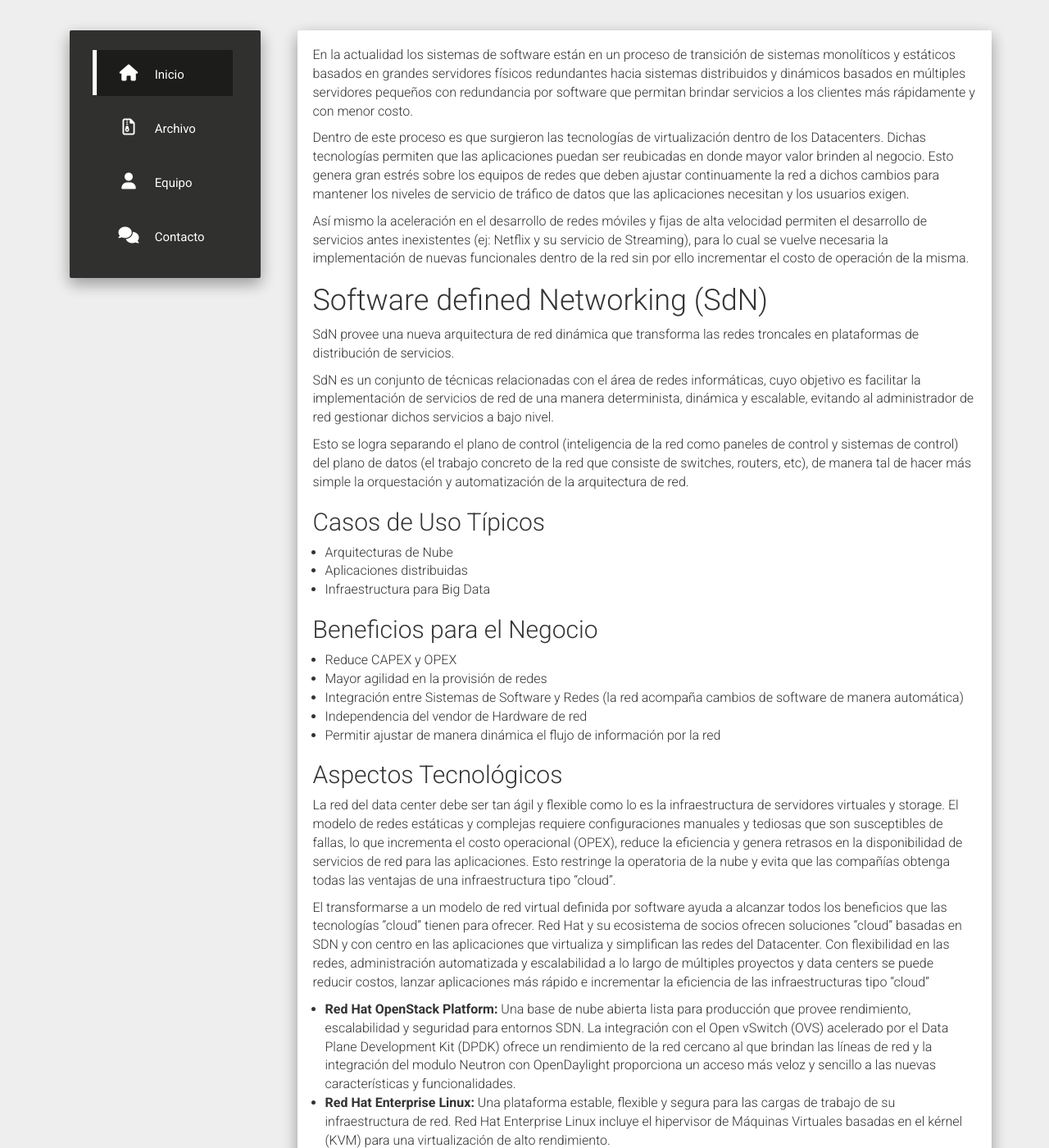
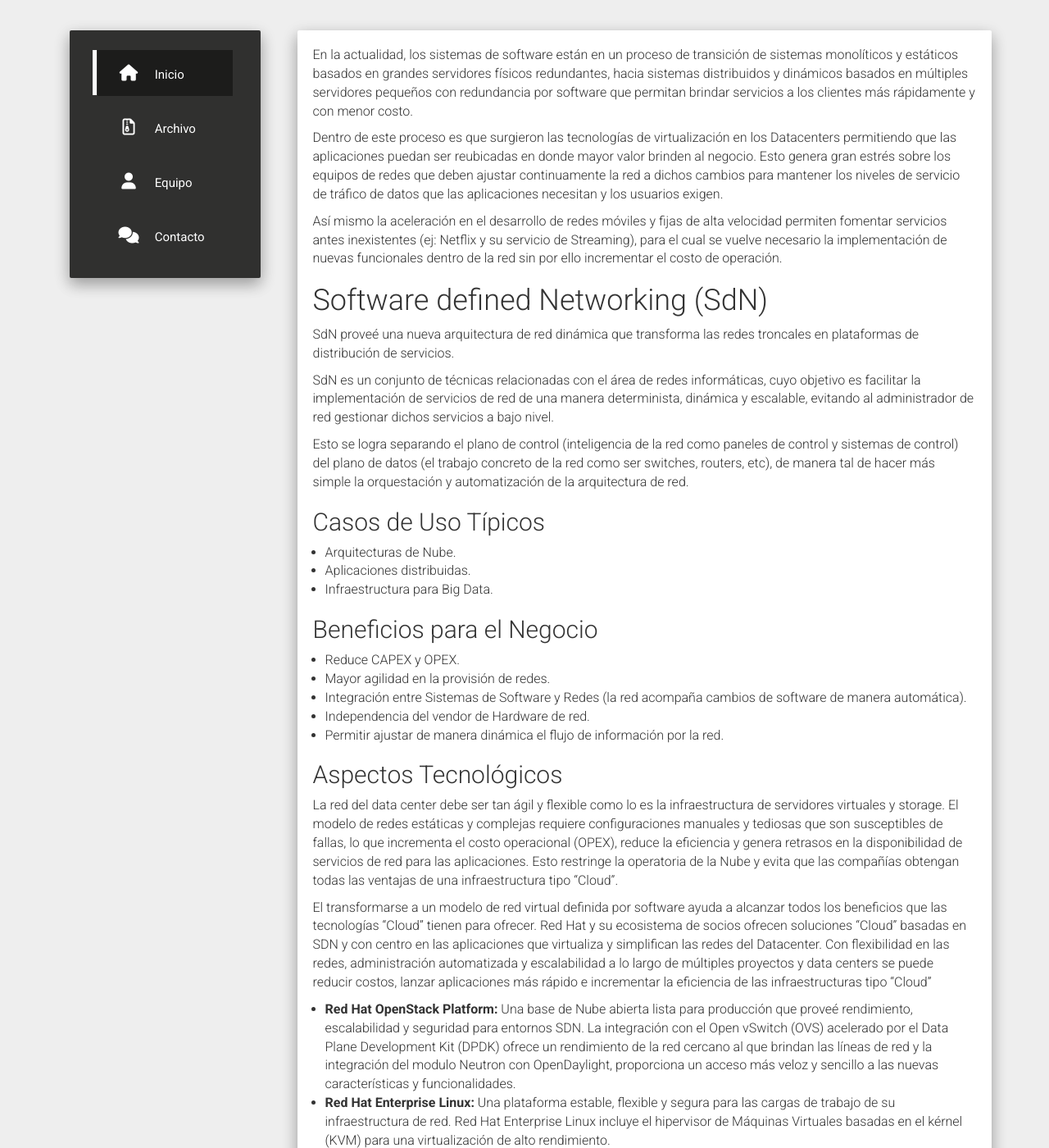
Before and after one commit to Semperti/semperti.github.io, a Jekyll site: the page built from _posts/2017-01-23-intronfv.md, in a window 1280 px wide and 1400 px high, scrolled down 191 px. Shown: the whole window at 82% size. Built offline with Jekyll 4.4.1, drawn with Linux system fonts in a browser that asks for light colours; nearby versions of some CDN libraries; comment, search, counter and statistics services are not loaded; some of the changed text lies outside the part shown.

Commit message:
Cambios de gramática y semántica

```diff
--- a/_posts/2017-01-23-intronfv.md
+++ b/_posts/2017-01-23-intronfv.md
@@ -14,41 +14,41 @@ image: /assets/2017-01-23-intronfv/mano-icon.png
 
 ---
 
-En la actualidad los sistemas de software están en un proceso de transición de sistemas monolíticos y estáticos basados en grandes servidores físicos redundantes hacia sistemas distribuidos y dinámicos basados en múltiples servidores pequeños con redundancia por software que permitan brindar servicios a los clientes más rápidamente y con menor costo.
+En la actualidad, los sistemas de software están en un proceso de transición de sistemas monolíticos y estáticos basados en grandes servidores físicos redundantes, hacia sistemas distribuidos y dinámicos basados en múltiples servidores pequeños con redundancia por software que permitan brindar servicios a los clientes más rápidamente y con menor costo.
 
-Dentro de este proceso es que surgieron las tecnologías de virtualización dentro de los Datacenters. Dichas tecnologías permiten que las aplicaciones puedan ser reubicadas en donde mayor valor brinden al negocio. Esto genera gran estrés sobre los equipos de redes que deben ajustar continuamente la red a dichos cambios para mantener los niveles de servicio de tráfico de datos que las aplicaciones necesitan y los usuarios exigen.
+Dentro de este proceso es que surgieron las tecnologías de virtualización en los Datacenters permitiendo que las aplicaciones puedan ser reubicadas en donde mayor valor brinden al negocio. Esto genera gran estrés sobre los equipos de redes que deben ajustar continuamente la red a dichos cambios para mantener los niveles de servicio de tráfico de datos que las aplicaciones necesitan y los usuarios exigen.
 
-Así mismo la aceleración en el desarrollo de redes móviles y fijas de alta velocidad permiten el desarrollo de servicios antes inexistentes (ej: Netflix y su servicio de Streaming), para lo cual se vuelve necesaria la implementación de nuevas funcionales dentro de la red sin por ello incrementar el costo de operación de la misma.
+Así mismo la aceleración en el desarrollo de redes móviles y fijas de alta velocidad permiten fomentar servicios antes inexistentes (ej: Netflix y su servicio de Streaming), para el cual se vuelve necesario la implementación de nuevas funcionales dentro de la red sin por ello incrementar el costo de operación.
 
 # Software defined Networking (SdN)
 
-SdN provee una nueva arquitectura de red dinámica que transforma las redes troncales en plataformas de distribución de servicios.
+SdN proveé una nueva arquitectura de red dinámica que transforma las redes troncales en plataformas de distribución de servicios.
 
 SdN es un conjunto de técnicas relacionadas con el área de redes informáticas, cuyo objetivo es facilitar la implementación de servicios de red de una manera determinista, dinámica y escalable, evitando al administrador de red gestionar dichos servicios a bajo nivel.
 
-Esto se logra separando el plano de control (inteligencia de la red como paneles de control y sistemas de control) del plano de datos (el trabajo concreto de la red que consiste de switches, routers, etc), de manera tal de hacer más simple la orquestación y automatización de la arquitectura de red.
+Esto se logra separando el plano de control (inteligencia de la red como paneles de control y sistemas de control) del plano de datos (el trabajo concreto de la red como ser switches, routers, etc), de manera tal de hacer más simple la orquestación y automatización de la arquitectura de red.
 
 ## Casos de Uso Típicos
 
-* Arquitecturas de Nube
-* Aplicaciones distribuidas
-* Infraestructura para Big Data
+* Arquitecturas de Nube.
+* Aplicaciones distribuidas.
+* Infraestructura para Big Data.
 
 ## Beneficios para el Negocio
 
-* Reduce CAPEX y OPEX
-* Mayor agilidad en la provisión de redes
-* Integración entre Sistemas de Software y Redes (la red acompaña cambios de software de manera automática)
-* Independencia del vendor de Hardware de red
-* Permitir ajustar de manera dinámica el flujo de información por la red
+* Reduce CAPEX y OPEX.
+* Mayor agilidad en la provisión de redes.
+* Integración entre Sistemas de Software y Redes (la red acompaña cambios de software de manera automática).
+* Independencia del vendor de Hardware de red.
+* Permitir ajustar de manera dinámica el flujo de información por la red.
 
 ## Aspectos Tecnológicos
 
-La red del data center debe ser tan ágil y flexible como lo es la infraestructura de servidores virtuales y storage. El modelo de redes estáticas y complejas requiere configuraciones manuales y tediosas que son susceptibles de fallas, lo que incrementa el costo operacional (OPEX), reduce la eficiencia y genera retrasos en la disponibilidad de servicios de red para las aplicaciones. Esto restringe la operatoria de la nube y evita que las compañías obtenga todas las ventajas de una infraestructura tipo “cloud”.
+La red del data center debe ser tan ágil y flexible como lo es la infraestructura de servidores virtuales y storage. El modelo de redes estáticas y complejas requiere configuraciones manuales y tediosas que son susceptibles de fallas, lo que incrementa el costo operacional (OPEX), reduce la eficiencia y genera retrasos en la disponibilidad de servicios de red para las aplicaciones. Esto restringe la operatoria de la Nube y evita que las compañías obtengan todas las ventajas de una infraestructura tipo “Cloud”.
 
-El transformarse a un modelo de red virtual definida por software ayuda a alcanzar todos los beneficios que las tecnologías “cloud” tienen para ofrecer. Red Hat y su ecosistema de socios ofrecen soluciones “cloud” basadas en SDN y con centro en las aplicaciones que virtualiza y simplifican las redes del Datacenter. Con flexibilidad en las redes, administración automatizada y escalabilidad a lo largo de múltiples proyectos y data centers se puede reducir costos, lanzar aplicaciones más rápido e incrementar la eficiencia de las infraestructuras tipo “cloud”
+El transformarse a un modelo de red virtual definida por software ayuda a alcanzar todos los beneficios que las tecnologías “Cloud” tienen para ofrecer. Red Hat y su ecosistema de socios ofrecen soluciones “Cloud” basadas en SDN y con centro en las aplicaciones que virtualiza y simplifican las redes del Datacenter. Con flexibilidad en las redes, administración automatizada y escalabilidad a lo largo de múltiples proyectos y data centers se puede reducir costos, lanzar aplicaciones más rápido e incrementar la eficiencia de las infraestructuras tipo “Cloud”
 
-* **Red Hat OpenStack Platform:** Una base de nube abierta lista para producción que provee rendimiento, escalabilidad y seguridad para entornos SDN. La integración con el Open vSwitch (OVS) acelerado por el Data Plane Development Kit (DPDK) ofrece un rendimiento de la red cercano al que brindan las líneas de red y la integración del modulo Neutron con OpenDaylight proporciona un acceso más veloz y sencillo a las nuevas características y funcionalidades.
+* **Red Hat OpenStack Platform:** Una base de Nube abierta lista para producción que proveé rendimiento, escalabilidad y seguridad para entornos SDN. La integración con el Open vSwitch (OVS) acelerado por el Data Plane Development Kit (DPDK) ofrece un rendimiento de la red cercano al que brindan las líneas de red y la integración del modulo Neutron con OpenDaylight, proporciona un acceso más veloz y sencillo a las nuevas características y funcionalidades.
 * **Red Hat Enterprise Linux:** Una plataforma estable, flexible y segura para las cargas de trabajo de su infraestructura de red. Red Hat Enterprise Linux incluye el hipervisor de Máquinas Virtuales basadas en el kérnel (KVM) para una virtualización de alto rendimiento.
 
 # NFV
@@ -57,8 +57,8 @@ La virtualización de funciones de Red, denominada NFV (por sus siglas en inglé
 
 La ETSI (European Telecommunications Standards Institute) lo separa en 3 criterios principales:
 
-* Desacoplamiento: separación total de Hardware y Software
-* Flexibilidad: implementación automatizada y escalable de funciones de red
+* Desacoplamiento: separación total de Hardware y Software.
+* Flexibilidad: implementación automatizada y escalable de funciones de red.
 * Operaciones dinámicas: control adecuado de los parámetros de operación de las funciones de red a través de control pormenorizado y monitorización del estado de la red.
 
 Mediante el uso de tecnologías NFV open source basadas en estándares, los proveedores de servicios de comunicaciones (CSP) pueden ampliar la infraestructura de sus redes en forma dinámica en respuesta a la demanda, crear e implementar nuevo servicios con más velocidad y reducir costos, a la par que garantizan la interoperabilidad en el largo plazo, una rápida innovación y una mayor flexibilidad.
@@ -67,21 +67,21 @@ El 83% de los CSP exigen o prefieren utilizar sistemas abiertos dentro de sus re
 
 ## Casos de Uso Típicos
 
-* Provisión de servicios a clientes mediante vCPE (virtual Customer Premise Equipments)
-* Virtualización de CDNs
-* Virtualización del core de una red Móvil
-* Gateways IoT y Provisión de Servicios de Seguridad como DPI,IPS y WOC
+* Provisión de servicios a clientes mediante vCPE (virtual Customer Premise Equipments).
+* Virtualización de CDNs.
+* Virtualización del core de una red Móvil.
+* Gateways IoT y Provisión de Servicios de Seguridad como DPI,IPS y WOC.
 * Distribución de Servicios en múltiples localidades con poco equipamiento en ellas.
 
 ## Beneficios para el Negocio
 
 * Consolidación y estandarización del equipamiento de red (equipo más barato).
-* Reducción del tiempo de provisión (time-to-market) de funcionalidades al cliente
-* Gran Ampliación de Cartera de Servicios disponibles con bajo costo inicial
+* Reducción del tiempo de provisión (time-to-market) de funcionalidades al cliente.
+* Gran Ampliación de Cartera de Servicios disponibles con bajo costo inicial.
 
 ## Aspectos Tecnológicos
 
-Las tecnologías abiertas son fundamentales para crear estándares de implementación NFV. Estas tecnologías promueven la interoperabilidad y la innovación, de modo tal que las compañías de telecomunicaciones puedan aprovechar los últimos avances con rapidez y facilidad. Las comunidades open source promueven enfoques novedosos para encarar y resolver los desafíos y con una infraestructura basada en tecnologías abiertas, se puede evitar quedar cautivo de un proveedor y manteniendo un alto nivel de flexibilidad.
+Las tecnologías abiertas son fundamentales para crear estándares de implementación NFV. Estas tecnologías promueven la interoperabilidad y la innovación, de modo tal que las compañías de telecomunicaciones puedan aprovechar los últimos avances con rapidez y facilidad. Las comunidades open source promueven enfoques novedosos para encarar y resolver los desafíos, y con una infraestructura basada en tecnologías abiertas se puede evitar quedar cautivo a un proveedor manteniendo un alto nivel de flexibilidad.
 
 Con más de 20 años de liderazgo en la comunidad open source, Red Hat provee tecnologías confiables por su estabilidad, seguridad e interoperabilidad en los entornos de TI empresariales. Estas tecnologías gozan de la confianza del 100% de los proveedores de telecomunicaciones integrantes de la lista Fortune Global 500.
 
```
Also changed, not shown: other parts of _posts/2017-01-23-intronfv.md (+1 -1 lines).
